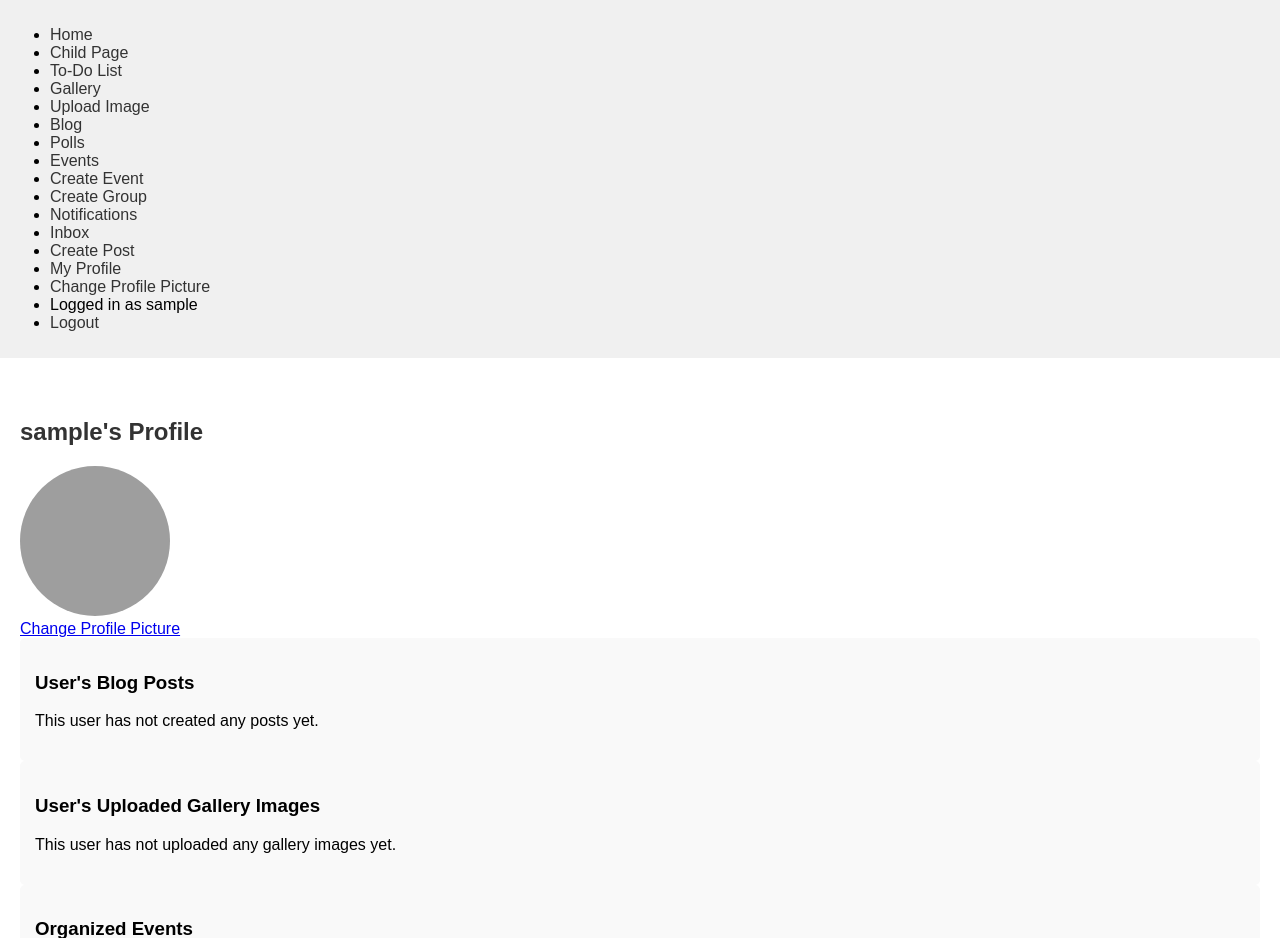
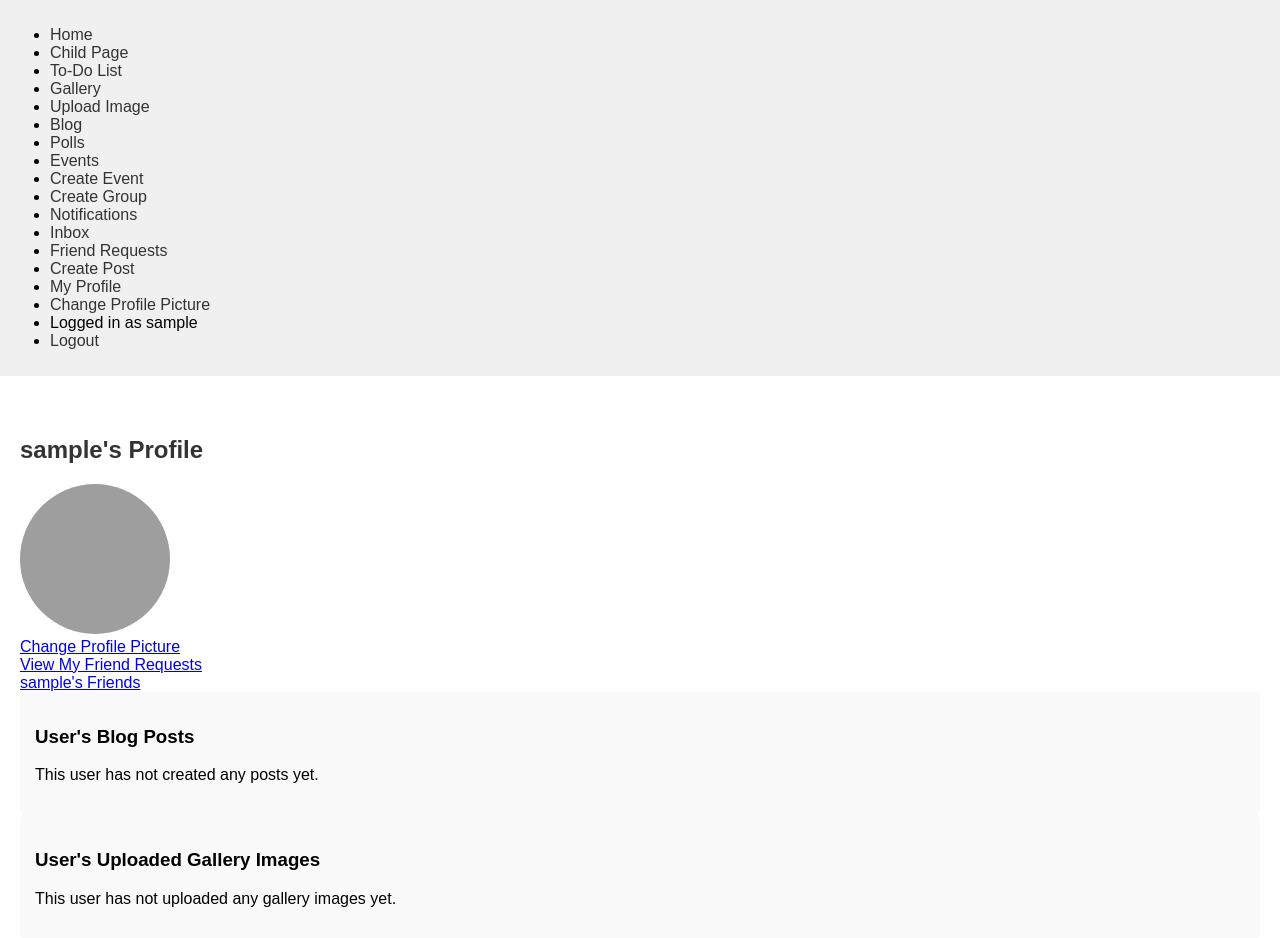
Before and after one commit to jonnygiger/webshowcase, a Flask app: a page that uses templates/base.html in a window 1280 px wide. Shown: the top 938 px of the page. Run offline with Flask 2, Linux system fonts and the light colour scheme; the visitor is signed in with stand-in values (Sample User, id 1); data comes from the database, SQL or seed files in the repository; data that the repository does not hold is empty; grey boxes are pictures that could not be loaded.

Commit message:
feat: Implement Friendship System
This commit introduces a comprehensive friendship system to the application.

Key features include:
- You can send, accept, and reject friend requests.
- You can remove existing friends.
- You have a dedicated page to view incoming friend requests.
- Your profiles display friendship status and relevant action buttons (send request, accept/reject, remove friend).
- You can view a list of your friends on your profile and a dedicated friends page.

Technical details:
- Added `Friendship` model to manage relationships (pending, accepted, rejected).
- Updated `User` model with `sent_friend_requests`, `received_friend_requests` relationships and a `get_friends()` helper method.
- Created database migrations for the new `friendship` table.
- Implemented Flask routes and views for all friendship actions.
- Created new HTML templates (`friend_requests.html`, `friends_list.html`) and updated existing ones (`user.html`, `base.html`) for UI integration.
- Added a suite of unit tests covering the new functionality.
- Updated `README.md` with documentation for the friendship system.

```diff
--- a/app.py
+++ b/app.py
@@ -19,7 +19,7 @@ migrate = Migrate()
 
 # Import models after db and migrate are created, but before app context is needed for them usually
 # and definitely before db.init_app
-from models import User, Post, Comment, Like, Review, Message, Poll, PollOption, PollVote, Event, EventRSVP, Notification, TodoItem, Group, Reaction, Bookmark # Add Reaction and Bookmark
+from models import User, Post, Comment, Like, Review, Message, Poll, PollOption, PollVote, Event, EventRSVP, Notification, TodoItem, Group, Reaction, Bookmark, Friendship # Add Reaction and Bookmark, Friendship
 from api import UserListResource, UserResource, PostListResource, PostResource, EventListResource, EventResource
 
 app = Flask(__name__)
@@ -182,10 +182,36 @@ def user_profile(username):
             post_item.average_rating = 0
 
     bookmarked_post_ids = set()
-    if 'user_id' in session:
-        current_user_id = session['user_id']
+    current_user_id = session.get('user_id') # Get current_user_id for friendship status
+    if current_user_id:
         bookmarks = Bookmark.query.filter_by(user_id=current_user_id).all()
         bookmarked_post_ids = {bookmark.post_id for bookmark in bookmarks}
+
+    friendship_status = None
+    pending_request_id = None
+    if current_user_id and current_user_id != user.id:
+        existing_friendship = Friendship.query.filter(
+            or_(
+                (Friendship.user_id == current_user_id) & (Friendship.friend_id == user.id),
+                (Friendship.user_id == user.id) & (Friendship.friend_id == current_user_id)
+            )
+        ).first()
+        if existing_friendship:
+            if existing_friendship.status == 'accepted':
+                friendship_status = 'friends'
+            elif existing_friendship.status == 'pending':
+                if existing_friendship.user_id == current_user_id: # Current user sent the request
+                    friendship_status = 'pending_sent'
+                else: # Current user received the request
+                    friendship_status = 'pending_received'
+                    pending_request_id = existing_friendship.id
+            elif existing_friendship.status == 'rejected':
+                if existing_friendship.user_id == current_user_id: # Current user's request was rejected by 'user'
+                    friendship_status = 'rejected_sent'
+                else: # Current user rejected a request from 'user'
+                    friendship_status = 'rejected_received'
+        else:
+            friendship_status = 'not_friends'
 
     # Pass the whole user object to the template, which includes user.profile_picture
     return render_template('user.html',
@@ -194,7 +220,9 @@ def user_profile(username):
                            posts=user_posts,
                            user_gallery_images=user_gallery_images_list, # Clarified variable name
                            organized_events=organized_events,
-                           bookmarked_post_ids=bookmarked_post_ids)
+                           bookmarked_post_ids=bookmarked_post_ids,
+                           friendship_status=friendship_status,
+                           pending_request_id=pending_request_id)
 
 @app.route('/todo', methods=['GET', 'POST'])
 @login_required
@@ -1417,3 +1445,171 @@ def leave_group(group_id):
         flash('You are not a member of this group.', 'info')
 
     return redirect(url_for('view_group', group_id=group_id))
+
+
+@app.route('/user/<int:target_user_id>/send_friend_request', methods=['POST'])
+@login_required
+def send_friend_request(target_user_id):
+    current_user_id = session.get('user_id')
+    if not current_user_id: # Should be caught by @login_required
+        flash('Please log in to send friend requests.', 'danger')
+        return redirect(url_for('login'))
+
+    target_user = User.query.get(target_user_id)
+    if not target_user:
+        flash('Target user not found.', 'danger')
+        return redirect(request.referrer or url_for('hello_world'))
+
+    if current_user_id == target_user_id:
+        flash('You cannot send a friend request to yourself.', 'warning')
+        return redirect(url_for('user_profile', username=target_user.username))
+
+    # Check if a friendship request already exists or they are already friends
+    existing_friendship = Friendship.query.filter(
+        or_(
+            (Friendship.user_id == current_user_id) & (Friendship.friend_id == target_user_id),
+            (Friendship.user_id == target_user_id) & (Friendship.friend_id == current_user_id)
+        )
+    ).first()
+
+    if existing_friendship:
+        if existing_friendship.status == 'pending':
+            # If the current user is the one who received the pending request, they can't send another one.
+            # If the current user is the one who sent it, this also applies.
+            flash('Friend request already sent or received and pending.', 'info')
+        elif existing_friendship.status == 'accepted':
+            flash('You are already friends with this user.', 'info')
+        elif existing_friendship.status == 'rejected':
+             # Allow sending a new request if a previous one was rejected by the target_user
+            if existing_friendship.friend_id == current_user_id: # If current user rejected it
+                flash('You previously rejected a friend request from this user. You can accept it from your requests page if still valid, or they can send a new one.', 'info')
+            else: # target_user rejected it, so current_user can send a new one
+                db.session.delete(existing_friendship) # Remove old rejected request
+                new_request = Friendship(user_id=current_user_id, friend_id=target_user_id, status='pending')
+                db.session.add(new_request)
+                db.session.commit()
+                flash('Friend request sent successfully. (Previous rejection overridden)', 'success')
+        return redirect(url_for('user_profile', username=target_user.username))
+
+    # If no existing friendship or a previous one was rejected by target_user and now deleted
+    new_request = Friendship(user_id=current_user_id, friend_id=target_user_id, status='pending')
+    db.session.add(new_request)
+    db.session.commit()
+
+    flash('Friend request sent successfully.', 'success')
+    return redirect(url_for('user_profile', username=target_user.username))
+
+
+@app.route('/friend_requests')
+@login_required
+def view_friend_requests():
+    current_user_id = session.get('user_id')
+    if not current_user_id: # Should be caught by @login_required
+        flash('Please log in to view friend requests.', 'danger')
+        return redirect(url_for('login'))
+
+    # Incoming friend requests for the current user that are pending
+    # The backref 'requester' on Friendship model (linked to Friendship.user_id)
+    # will give us the User object of who sent the request.
+    pending_requests = Friendship.query.filter_by(friend_id=current_user_id, status='pending').all()
+
+    # For each Friendship object in pending_requests, `item.requester` will be the User who sent it.
+    return render_template('friend_requests.html', pending_requests=pending_requests)
+
+
+@app.route('/user/<username>/friends')
+def view_friends_list(username):
+    user = User.query.filter_by(username=username).first_or_404()
+    friends_list = user.get_friends() # This method should return a list of User objects
+    return render_template('friends_list.html', user=user, friends_list=friends_list)
+
+
+@app.route('/friend_request/<int:request_id>/accept', methods=['POST'])
+@login_required
+def accept_friend_request(request_id):
+    current_user_id = session.get('user_id')
+    friend_request = Friendship.query.get(request_id)
+
+    if not friend_request:
+        flash('Friend request not found.', 'danger')
+        return redirect(url_for('view_friend_requests'))
+
+    if friend_request.friend_id != current_user_id:
+        flash('You are not authorized to respond to this friend request.', 'danger')
+        return redirect(url_for('view_friend_requests'))
+
+    if friend_request.status == 'pending':
+        friend_request.status = 'accepted'
+        db.session.commit()
+        flash('Friend request accepted successfully!', 'success')
+        # Redirect to the profile of the user who sent the request
+        return redirect(url_for('user_profile', username=friend_request.requester.username))
+    elif friend_request.status == 'accepted':
+        flash('You are already friends with this user.', 'info')
+    else: # 'rejected' or other statuses
+        flash('This friend request is no longer pending or cannot be accepted.', 'warning')
+
+    return redirect(url_for('view_friend_requests'))
+
+
+@app.route('/friend_request/<int:request_id>/reject', methods=['POST'])
+@login_required
+def reject_friend_request(request_id):
+    current_user_id = session.get('user_id')
+    friend_request = Friendship.query.get(request_id)
+
+    if not friend_request:
+        flash('Friend request not found.', 'danger')
+        return redirect(url_for('view_friend_requests'))
+
+    if friend_request.friend_id != current_user_id:
+        flash('You are not authorized to respond to this friend request.', 'danger')
+        return redirect(url_for('view_friend_requests'))
+
+    if friend_request.status == 'pending':
+        friend_request.status = 'rejected' # Or db.session.delete(friend_request)
+        db.session.commit()
+        flash('Friend request rejected.', 'success')
+    elif friend_request.status == 'rejected':
+        flash('This friend request has already been rejected.', 'info')
+    else: # 'accepted' or other statuses
+        flash('This friend request is no longer pending or cannot be rejected.', 'warning')
+
+    return redirect(url_for('view_friend_requests'))
+
+
+@app.route('/user/<int:friend_user_id>/remove_friend', methods=['POST'])
+@login_required
+def remove_friend(friend_user_id):
+    current_user_id = session.get('user_id')
+    friend_user = User.query.get(friend_user_id)
+
+    if not friend_user:
+        flash('User not found.', 'danger')
+        # Redirect to a sensible default, like the user's own profile or homepage
+        current_user_obj = User.query.get(current_user_id)
+        if current_user_obj:
+             return redirect(url_for('user_profile', username=current_user_obj.username))
+        return redirect(url_for('hello_world'))
+
+
+    if current_user_id == friend_user_id:
+        flash('You cannot remove yourself as a friend.', 'warning')
+        return redirect(url_for('user_profile', username=friend_user.username))
+
+    friendship_to_remove = Friendship.query.filter(
+        Friendship.status == 'accepted',
+        or_(
+            (Friendship.user_id == current_user_id) & (Friendship.friend_id == friend_user_id),
+            (Friendship.user_id == friend_user_id) & (Friendship.friend_id == current_user_id)
+        )
+    ).first()
+
+    if friendship_to_remove:
+        db.session.delete(friendship_to_remove)
+        db.session.commit()
+        flash(f'You are no longer friends with {friend_user.username}.', 'success')
+    else:
+        flash(f'You are not currently friends with {friend_user.username}.', 'info')
+
+    return redirect(url_for('user_profile', username=friend_user.username))
--- a/templates/base.html
+++ b/templates/base.html
@@ -36,6 +36,12 @@
                       <a class="nav-link" href="{{ url_for('view_notifications') }}">Notifications</a>
                   </li>
                   <li><a href="{{ url_for('inbox') }}">Inbox</a></li>
+                  {# Link to Friend Requests #}
+                  {% if current_user %} {# Or session['logged_in'] as per existing structure #}
+                  <li class="nav-item">
+                      <a class="nav-link" href="{{ url_for('view_friend_requests') }}">Friend Requests</a>
+                  </li>
+                  {% endif %}
                   <li><a href="{{ url_for('create_post') }}">Create Post</a></li>
                   <li><a href="{{ url_for('user_profile', username=current_user.username if current_user else session.username) }}">My Profile</a></li>
                   <li><a href="{{ url_for('upload_profile_picture') }}">Change Profile Picture</a></li>
--- a/templates/user.html
+++ b/templates/user.html
@@ -20,6 +20,38 @@
         <a href="{{ url_for('upload_profile_picture') }}" class="btn btn-secondary btn-sm">Change Profile Picture</a>
     </div>
     {% endif %}
+
+    {# Friendship Actions & Links #}
+    <div class="mb-3 text-center">
+        {% if current_user and current_user.id != user.id %}
+            {# Current user is logged in and viewing someone else's profile #}
+            {% if friendship_status == 'friends' %}
+                <form action="{{ url_for('remove_friend', friend_user_id=user.id) }}" method="POST" style="display: inline;">
+                    <button type="submit" class="btn btn-danger btn-sm">Remove Friend</button>
+                </form>
+            {% elif friendship_status == 'pending_sent' %}
+                <span class="text-muted">Friend request pending</span>
+            {% elif friendship_status == 'pending_received' and pending_request_id %}
+                <form action="{{ url_for('accept_friend_request', request_id=pending_request_id) }}" method="POST" style="display: inline;">
+                    <button type="submit" class="btn btn-success btn-sm">Accept Friend Request</button>
+                </form>
+                <form action="{{ url_for('reject_friend_request', request_id=pending_request_id) }}" method="POST" style="display: inline;">
+                    <button type="submit" class="btn btn-warning btn-sm ms-1">Reject Friend Request</button>
+                </form>
+            {% elif friendship_status in ['not_friends', 'rejected_sent', 'rejected_received'] %}
+                <form action="{{ url_for('send_friend_request', target_user_id=user.id) }}" method="POST" style="display: inline;">
+                    <button type="submit" class="btn btn-info btn-sm">Send Friend Request</button>
+                </form>
+            {% endif %}
+        {% elif current_user and current_user.id == user.id %}
+             {# Current user is viewing their own profile #}
+             <a href="{{ url_for('view_friend_requests') }}" class="btn btn-outline-primary btn-sm">View My Friend Requests</a>
+        {% endif %}
+    </div>
+
+    <div class="mb-3 text-center">
+        <a href="{{ url_for('friends_list', username=user.username) }}" class="btn btn-outline-info btn-sm">{{ user.username }}'s Friends</a>
+    </div>
 
     {% if session['logged_in'] and session['username'] != username %}
         <div class="mb-3">
```
Also changed, not shown: migrations/versions/37d84462ae65_add_friendship_model_and_relations.py (added, +39 -0 lines), models.py (+50 -0 lines), templates/friend_requests.html (added, +39 -0 lines), templates/friends_list.html (added, +33 -0 lines), tests/test_app.py (+207 -1 lines), README.md.
